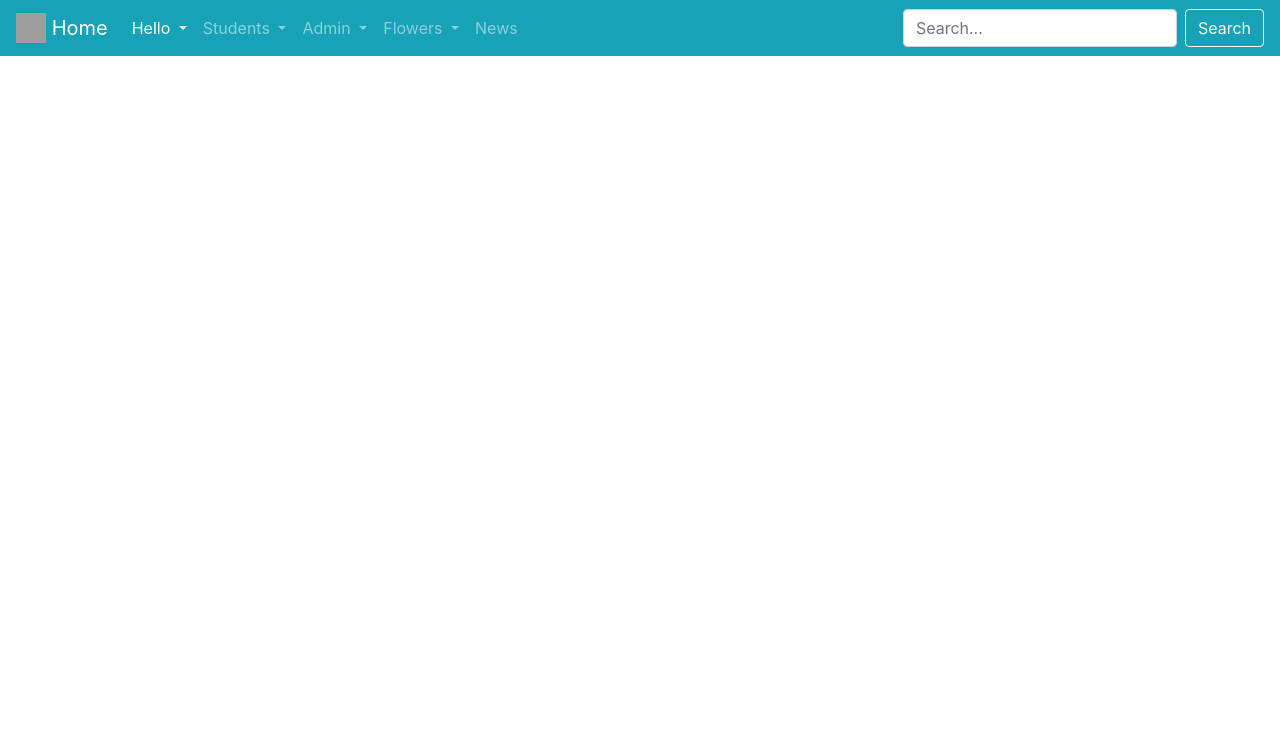
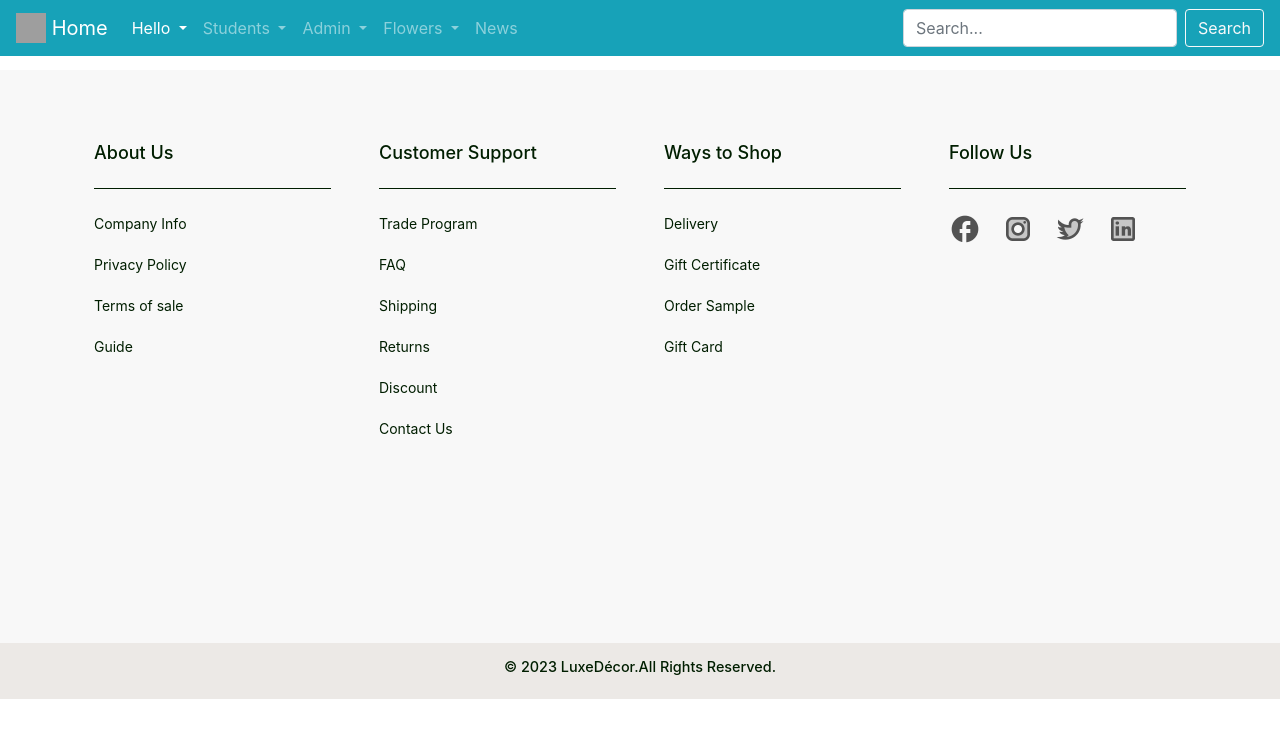
Before and after one commit to olivialin21/LuxeDecor, a Django app: template templates/base.html in a window 1280 px wide. Shown: the top 738 px of the page. Run offline with Django 4.2, Linux system fonts and the light colour scheme; the template is opened without the code that fills it, so the values that code supplies are empty; some web fonts are replaced; grey boxes are pictures that could not be loaded.

Commit message:
新增footer

```diff
--- a/static/css/base.css
+++ b/static/css/base.css
@@ -0,0 +1,29 @@
+/* footer */
+
+.footer-bg {
+    background-color: #F8F8F8;
+    padding-top: 4.5rem;
+    padding-bottom: 10rem;
+}
+
+.footer-title {
+    font-size: 1.125rem;
+    color: #001E00;
+}
+
+.footer-line {
+    border-color: #001E00;
+    margin-top: 1.5rem;
+    margin-bottom: 1.5rem;
+}
+
+.footer-link {
+    display: block;
+    font-size: 0.875rem;
+    margin-bottom: 1.25rem;
+    color: #001E00;
+}
+
+.footer-link:hover {
+    color: #001E00;
+}
--- a/templates/base.html
+++ b/templates/base.html
@@ -2,6 +2,7 @@
 <html lang="en">
 
 <head>
+    {% load static %}
     <!-- <link rel="stylesheet" href="style.css"> -->
     <title>{% block title %}{% endblock %}</title>
     <!-- Required meta tags -->
@@ -95,6 +96,59 @@
             {% block content %}{% endblock %}
         </div>
     </main><!-- /.container -->
+    <footer class="footer-bg">
+        <div class="container">
+            <div class="row g-5">
+                <div class="col-xs-12 col-md-6 col-lg-3 px-4 pb-4">
+                    <h4 class="footer-title">About Us</h4>
+                    <hr class="footer-line" />
+                    <a href="#" class="footer-link">Company Info</a>
+                    <a href="#" class="footer-link">Privacy Policy</a>
+                    <a href="#" class="footer-link">Terms of sale</a>
+                    <a href="#" class="footer-link">Guide</a>
+                </div>
+                <div class="col-xs-12 col-md-6 col-lg-3 px-4 pb-4">
+                    <h4 class="footer-title">Customer Support</h4>
+                    <hr class="footer-line" />
+                    <a href="#" class="footer-link">Trade Program</a>
+                    <a href="#" class="footer-link">FAQ</a>
+                    <a href="#" class="footer-link">Shipping</a>
+                    <a href="#" class="footer-link">Returns</a>
+                    <a href="#" class="footer-link">Discount</a>
+                    <a href="#" class="footer-link">Contact Us</a>
+                </div>
+                <div class="col-xs-12 col-md-6 col-lg-3 px-4 pb-4">
+                    <h4 class="footer-title">Ways to Shop</h4>
+                    <hr class="footer-line" />
+                    <a href="#" class="footer-link">Delivery</a>
+                    <a href="#" class="footer-link">Gift Certificate</a>
+                    <a href="#" class="footer-link">Order Sample</a>
+                    <a href="#" class="footer-link">Gift Card</a>
+                </div>
+                <div class="col-xs-12 col-md-6 col-lg-3 px-4 pb-4">
+                    <h4 class="footer-title">Follow Us</h4>
+                    <hr class="footer-line" />
+                    <a href="#" style="margin-right: 1rem;">
+                        <img src="{% static 'images/icon_Facebook.png' %}" width="32px"/>
+                    </a>
+                    <a href="#" style="margin-right: 1rem;">
+                        <img src="{% static 'images/icon_Instagram.png' %}" width="32px"/>
+                    </a>
+                    <a href="#" style="margin-right: 1rem;">
+                        <img src="{% static 'images/icon_Twitter.png' %}" width="32px"/>
+                    </a>
+                    <a href="#">
+                        <img src="{% static 'images/icon_LinkedIn.png' %}" width="32px"/>
+                    </a>
+                </div>
+            </div>
+        </div>
+    </footer>
+    <div style="background-color: #ECE9E6; height: 56px; display: flex; align-items: center; justify-content: center;">
+        <h4 style="color: #001E00; font-size: 0.9rem;">
+            © 2023 LuxeDécor.All Rights Reserved.
+        </h4>
+    </div>
 
     <!-- Option 1: jQuery and Bootstrap Bundle (includes Popper) -->
     <script src="https://cdn.jsdelivr.net/npm/jquery@3.5.1/dist/jquery.slim.min.js"
```
Also changed, not shown: static/images/icon_Facebook.png (added), static/images/icon_Instagram.png (added), static/images/icon_LinkedIn.png (added), static/images/icon_Twitter.png (added).
